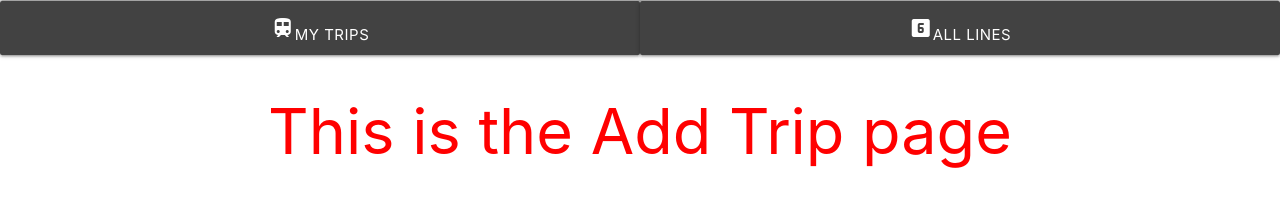
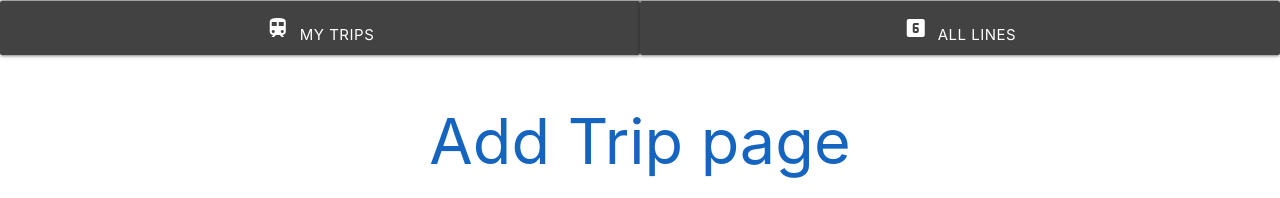
Before and after one commit to mikefeldberg/getting-there, a Django app: page /trips/new/1/1/ in a window 1280 px wide. Shown: the part 64-262 px from the top of the page. Run offline with Django 3.2, Linux system fonts and the light colour scheme; the visitor is signed in with stand-in values (Sample User, id 1); data comes from the database, SQL or seed files in the repository.

Commit message:
save edit to trips new

```diff
--- a/main/static/css/style.css
+++ b/main/static/css/style.css
@@ -1,12 +1,7 @@
 h1 {
-    color: red;
+    color: #1565C0;
     text-align: center;
 }
-
-<<<<<<< HEAD
-#my-trips, #all-lines {
-=======
-/* TODO: replace hacky input styles with something from Materialize */
 
 input[type=checkbox] {
     opacity: 1 !important;
@@ -20,10 +15,8 @@ select {
 }
 
 #my-trips, #all-lines{
->>>>>>> master
     display: inline-block;
     margin: 0px 0px 10px 0px;
-
 }
 
 #train-icon {
@@ -32,6 +25,10 @@ select {
 
 #lines-icon {
     padding: 0px 10px 0px 0px;
+}
+
+#sign-up-card {
+    padding: 20px;
 }
 
 .line-emblem {
--- a/main/templates/base.html
+++ b/main/templates/base.html
@@ -43,7 +43,7 @@
     </ul>
     <div class="row">
         <div class="col s12"></div>
-        <a id="my-trips" href="#" class="btn-large waves-effect waves-light col s6 grey darken-3" name="action"><i id="train-icon" class="material-icons">train</i>My Trips</a>
+        <a id="my-trips" href="/" class="btn-large waves-effect waves-light col s6 grey darken-3" name="action"><i id="train-icon" class="material-icons">train</i>My Trips</a>
         <a id="all-lines" href="{% url 'lines_index' %}" class="btn-large waves-effect waves-light col s6 grey darken-3" name="action"><i id="lines-icon" class="material-icons">looks_6</i>All Lines</a>
     </div>
     <main class="container">
--- a/main/templates/trips/new.html
+++ b/main/templates/trips/new.html
@@ -2,7 +2,7 @@
 
 {% block content %}
 
-<h1>This is the Add Trip page</h1>
+<h1>Add Trip page</h1>
 <h2>For the {{ station.name }} stop on the {{ line.name }} line.</h2>
 <form action="" method="POST">
     {% csrf_token %}
```
